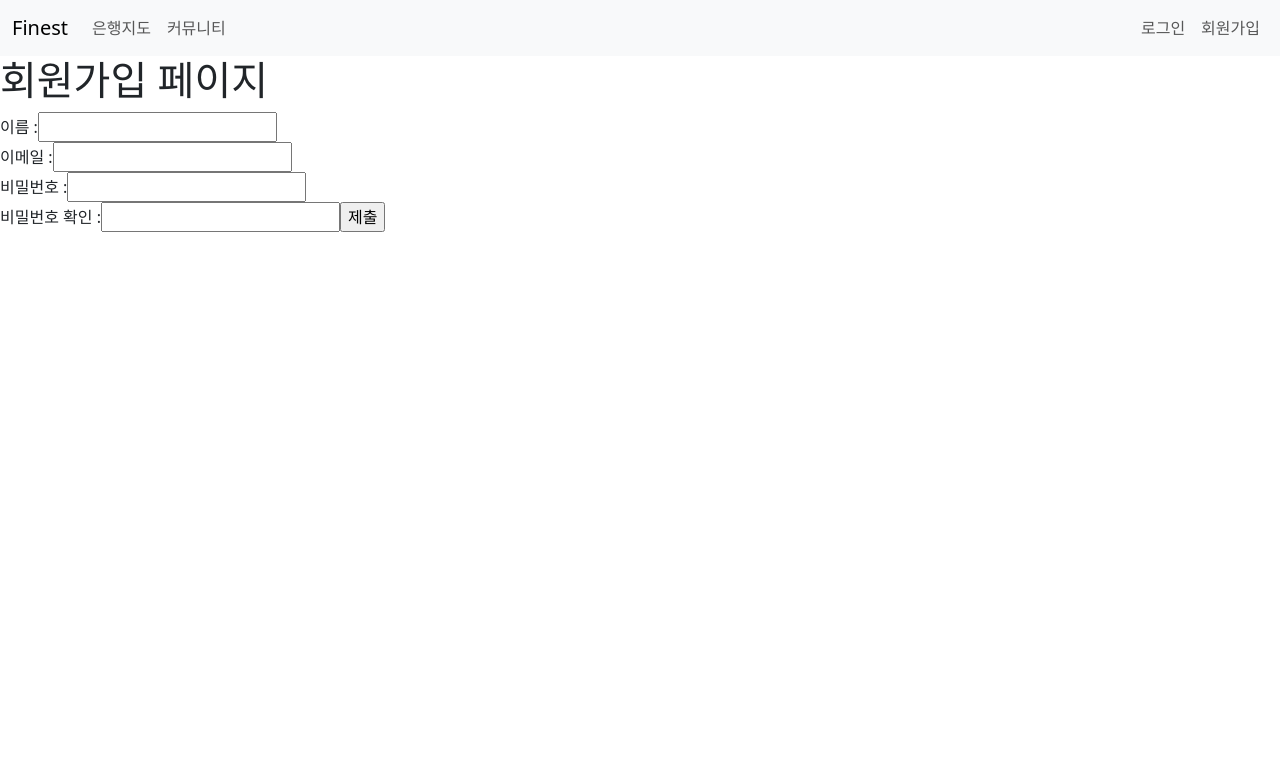
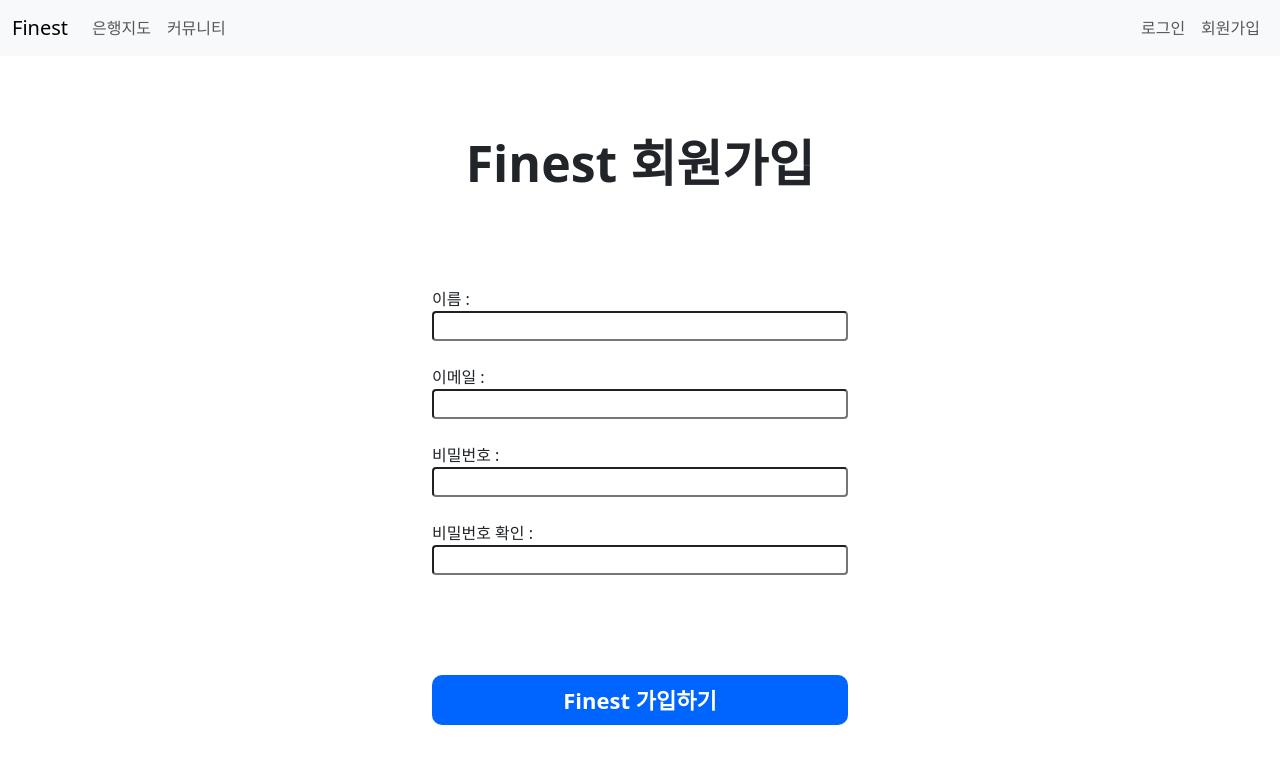
Before and after one commit to qwert0175/Finest, a Vue app in the folder vue-project/: page /finestsignupview in a window 1280 px wide. Shown: the top 764 px of the page. Built offline with nearby package versions, Linux system fonts and the light colour scheme.

Commit message:
[FNT] 회원가입/로그인 화면 구현

```diff
--- a/vue-project/src/components/NavBar.vue
+++ b/vue-project/src/components/NavBar.vue
@@ -19,7 +19,7 @@
       <div class="d-flex">
         <ul class="navbar-nav me-auto mb-2 mb-lg-0">
             <li class="nav-item">
-                <RouterLink class="nav-link" to="/login">로그인</RouterLink>
+                <RouterLink class="nav-link" to="/loginview">로그인</RouterLink>
             </li>
             <li class="nav-item">
                 <RouterLink class="nav-link" to="/signupview">회원가입</RouterLink>
--- a/vue-project/src/router/index.js
+++ b/vue-project/src/router/index.js
@@ -1,5 +1,6 @@
 import { createRouter, createWebHistory } from 'vue-router'
 import HomeView from '@/views/HomeView.vue'
+import LoginView from '@/views/LoginView.vue'
 import SignupView from '@/views/SignupView.vue'
 import MapView from '@/views/MapView.vue'
 import ProductView from '@/views/ProductView.vue'
@@ -14,6 +15,11 @@ const router = createRouter({
       path: '/',
       name: 'homeview',
       component: HomeView
+    },
+    {
+      path: '/loginview',
+      name: 'loginview',
+      component: LoginView
     },
     {
       path: '/signupview',
--- a/vue-project/src/views/FinestSignupView.vue
+++ b/vue-project/src/views/FinestSignupView.vue
@@ -1,7 +1,9 @@
 <template>
-  <div>
-    <h1>회원가입 페이지</h1>
-    <form @submit.prevent="goToFinestSignUpView">
+    <div class="signup">
+        <div class="title">
+            <p>Finest 회원가입</p>
+        </div>
+        <form class="finest-signup-form" @submit.prevent="goToFinestSignUpView">
             <label for="username">이름 : </label>
             <input type="text" id="username" v-model.trim="username"><br>
 
@@ -9,12 +11,12 @@
             <input type="text" id="email" v-model.trim="email"><br>
 
             <label for="password1">비밀번호 : </label>
-        <input type="text" id="password1" v-model.trim="password1"><br>
+            <input type="password" id="password" v-model.trim="password1"><br>
 
             <label for="password2">비밀번호 확인 : </label>
-        <input type="text" id="password2" v-model.trim="password2">
+            <input type="password" id="password-confirm" v-model.trim="password2">
 
-        <input type="submit" value="제출">
+            <input class="finest-signup-button" type="submit" value="Finest 가입하기">
         </form>
     </div>
   </template>
@@ -54,4 +56,39 @@ const goToFinestSignUpView = function () {
   </script>
 
   <style scoped>
+  .signup {
+    display: flex;
+    justify-content: center;
+    align-items: center;
+    flex-wrap: wrap;
+    flex-direction: column;
+  }
+
+  .title {
+    margin: 70px 50px;
+    font-size: 50px;
+    font-weight: 700;
+  }
+
+  .finest-signup-form {
+    display: flex;
+    flex-direction: column;
+  }
+
+  .finest-signup-button {
+    margin-top: 100px;
+    margin-bottom: 100px;
+    font-size: 22px;
+    font-weight: 700;
+    color: white;
+    background-color: #0064FF;
+    border-radius: 10px;
+    width: 416px;
+    height: 50px;
+    border: 0px;
+  }
+
+  input {
+    border-radius: 4px;
+  }
   </style>
--- /dev/null
+++ b/vue-project/src/views/LoginView.vue
@@ -0,0 +1,102 @@
+<template>
+    <div class="login">
+        <div class="title">
+            <p>로그인</p>
+        </div>
+        <form class="login-form">
+            <div class="input-container">
+                <div class="label-text">Email Address</div>
+                <input class="input-content" type="email" id="email" name="email" placeholder="이메일을 입력하세요">
+            </div>
+            <div class="input-container">
+                <div class="label-text">Password</div>
+                <input class="input-content" type="password" id="password" name="password" placeholder="패스워드를 입력하세요">
+            </div>
+            <a href="">Forgot Password?</a>
+            <div class="button-container">
+                <input type="submit" class="login-button" value="로그인">
+                <button class="signup-button">회원가입</button>
+            </div>
+        </form>
+    </div>
+</template>
+
+<script setup>
+</script>
+
+<style scoped>
+.login {
+    display: flex;
+    justify-content: center;
+    align-items: center;
+    flex-wrap: wrap;
+    flex-direction: column;
+}
+
+.title {
+    margin: 70px 50px;
+    font-size: 50px;
+    font-weight: 700;
+}
+
+.login-form {
+    display: flex;
+    flex-direction: column;
+    justify-content: center;
+    align-items: flex-end;
+}
+
+.login-form > a {
+    margin-top: 10px;
+}
+
+.button-container {
+    margin: auto;
+    margin-top: 50px;
+    display: flex;
+    justify-content: space-around;
+    width: 416px;
+}
+
+.login-button {
+    color: white;
+    background-color: #0064FF;
+    border: 0px;
+    width: 120px;
+    height: 50px;
+    font-weight: 700;
+}
+
+.signup-button {
+    background-color: #FFFFFF;
+    border: 1px solid #3751FE;
+    width: 120px;
+    height: 50px;
+    font-weight: 700;
+}
+
+.input-container {
+    position: relative;
+    margin: 0 auto;
+    font-family: Arial, sans-serif;
+    width: 624px;
+}
+
+.label-text {
+    position: absolute;
+    top: 8px;
+    left: 10px;
+    font-size: 16px;
+    color: #555;
+}
+
+.input-content {
+    width: 100%;
+    padding: 24px 8px 8px 8px; /* 위쪽에 여유 공간을 둠 */
+    font-size: 16px;
+    color: #3751FE;
+    border: 1px solid #ccc;
+    border-radius: 4px;
+    box-sizing: border-box;
+}
+</style>
```
Lines whose indentation alone changed are shown as unchanged.
